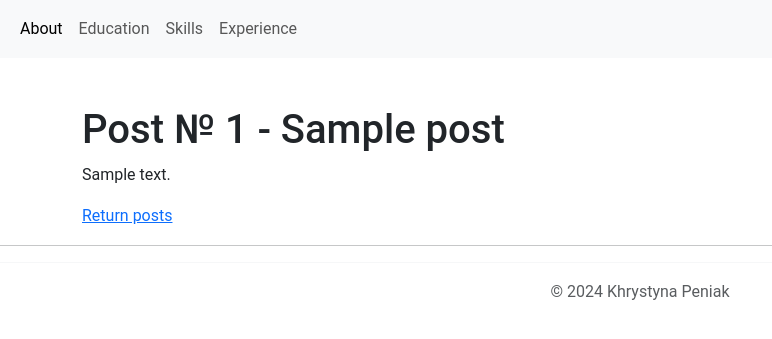
After one commit to khrystynaPeniak/flask-app-lab, a Flask app: template app/posts/templates/posts/detail_post.html in a window 1280 px wide. The commit adds this page. Shown: the top 339 px of the page, without its empty margins (0-772 px from the left). Run offline with Flask 3, Linux system fonts and the light colour scheme; the template is opened without the code that fills it: most values are stand-ins (such as "Sample title", 1, 10 or a date in 2020).

Commit message:
fix: correct the stracture of the project

```diff
--- /dev/null
+++ b/app/posts/templates/posts/detail_post.html
@@ -0,0 +1,13 @@
+{% extends 'base.html' %}
+
+{% block title %} POSTS {% endblock %}
+
+{% block content %}
+
+    <h1>Post № {{post["id"]}} - {{post["title"]}} </h1>
+
+    <p>{{ post.get('content') }}</p>
+
+    <a href="{{ url_for("posts.get_posts") }}">Return posts</a>
+
+{% endblock %}
--- a/app/posts/templates/posts.html
+++ b/app/posts/templates/posts/posts.html
@@ -7,7 +7,9 @@
 
     <ul>
     {% for post in posts %}
-        <li> {{ post.id }} - <a href="{{ url_for('posts.detail_post', id=post.id)}}">{{ post.title }}</a>
+        <li>
+            {{ post.id }} - <a href="{{ url_for('posts.detail_post', id=post.id) }}">{{ post.title }}</a>
         </li>
     {% endfor %}
     </ul>
+{% endblock %}
```
Also changed, not shown: app/posts/templates/detail_post.html (deleted, +0 -15 lines).
